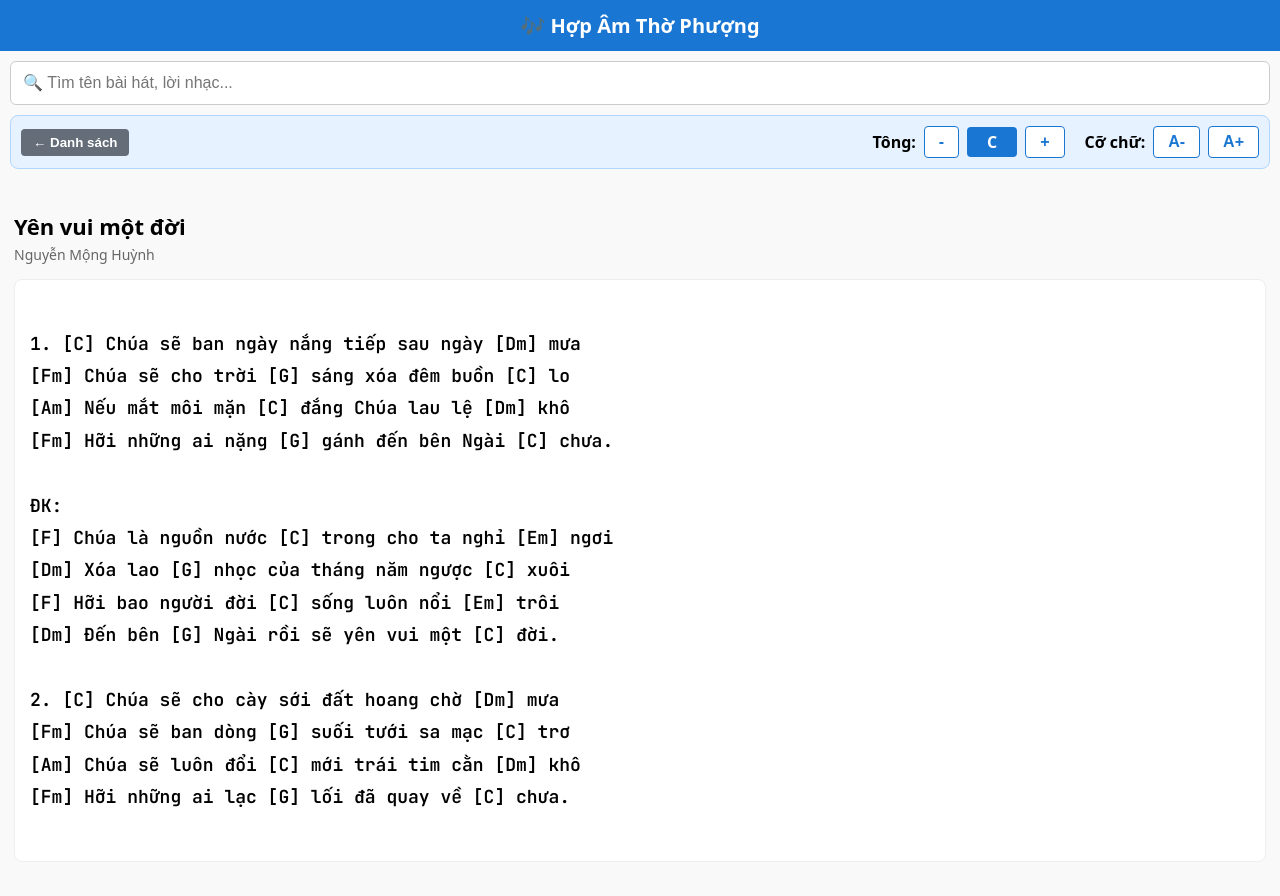
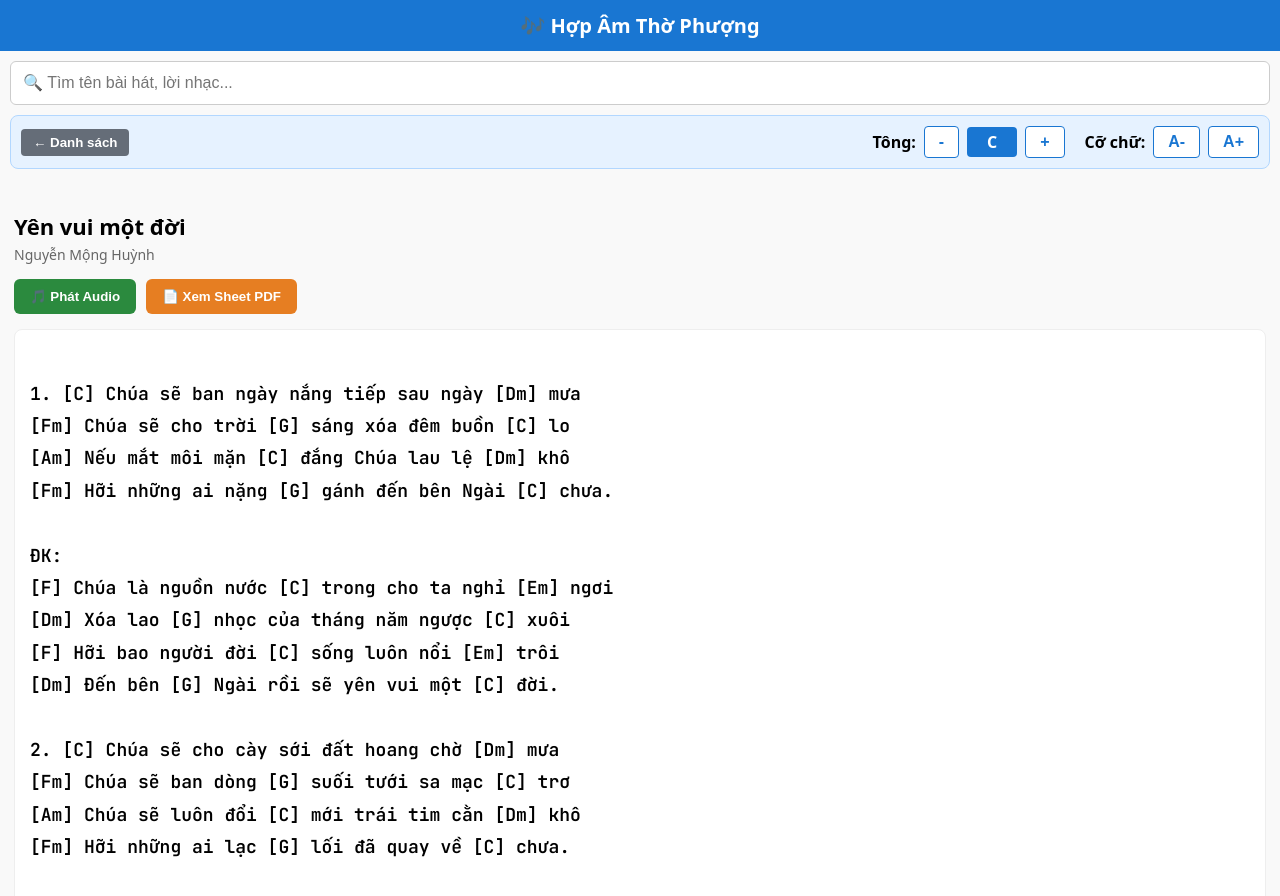
Before and after one commit to anphastar2010/HOPAMTHANHCA, a plain HTML site: page index.html in a window 1280 px wide. Both pictures are taken after a click on the element 640 px from the left and 197 px from the top of the page. Drawn offline with Linux system fonts and the light colour scheme.

Commit message:
Update index.html

```diff
--- a/index.html
+++ b/index.html
@@ -104,6 +104,17 @@ select, input {
 <div id="songDisplay" class="song-display" style="padding: 14px; display: none;">
     <h2 id="displayTitle" class="song-title" style="padding:0; margin-bottom:4px;"></h2>
     <div id="displayArtist" class="song-artist" style="padding:0; margin-bottom:15px; color:#666;"></div>
+
+    <div class="media-controls" style="display: flex; gap: 10px; margin-bottom: 15px; flex-wrap: wrap; align-items: center;">
+        <button id="playAudioBtn" onclick="toggleAudio()" style="padding: 10px 16px; background: #2b8a3e; color: white; border: none; border-radius: 6px; font-weight: bold; cursor: pointer; display: flex; align-items: center; gap: 6px; transition: all 0.2s;">
+            🎵 Phát Audio
+        </button>
+        <button id="viewSheetBtn" onclick="openSheet()" style="padding: 10px 16px; background: #e67e22; color: white; border: none; border-radius: 6px; font-weight: bold; cursor: pointer; display: flex; align-items: center; gap: 6px; transition: all 0.2s;">
+            📄 Xem Sheet PDF
+        </button>
+        <audio id="audioElement" style="display: none; flex: 1; min-width: 220px;" controls></audio>
+    </div>
+
     <pre id="displayContent" style="font-family: 'JetBrains Mono', monospace; font-weight: 600; line-height: 1.8; white-space: pre-wrap; word-wrap: break-word; margin: 0; background: #fff; padding: 15px; border-radius: 8px; border: 1px solid #eee;"></pre>
 </div>
 
```
